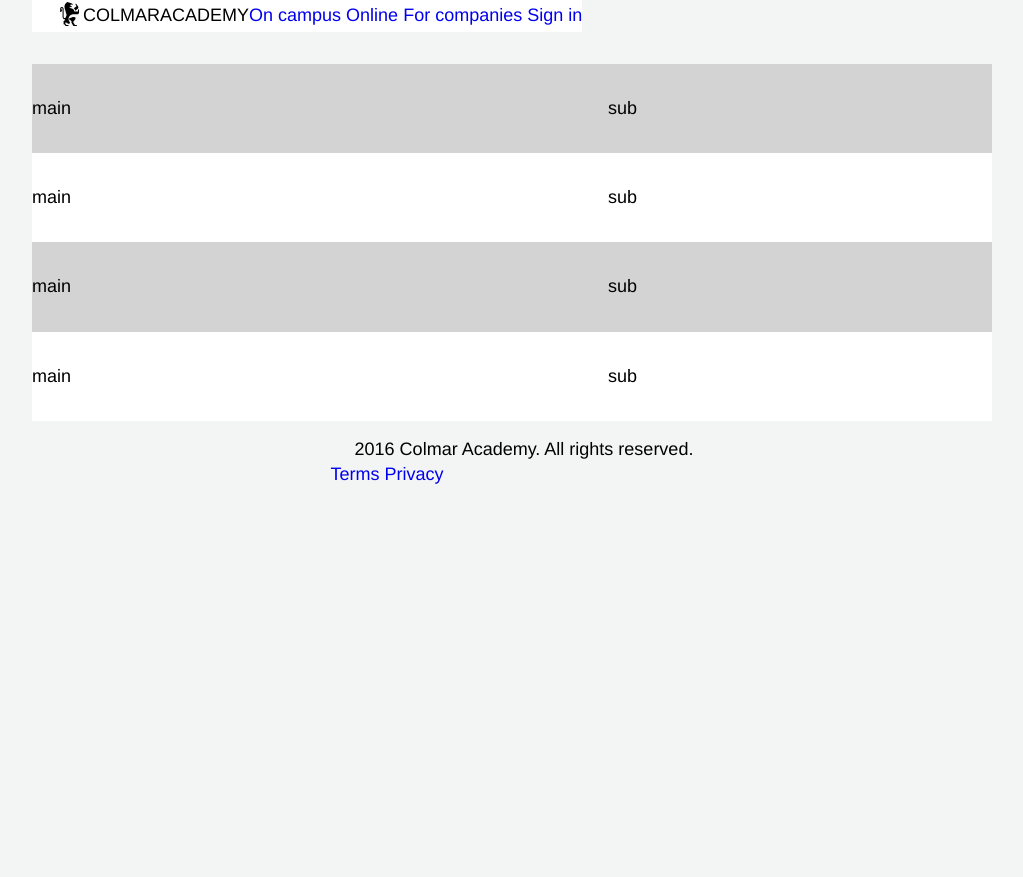
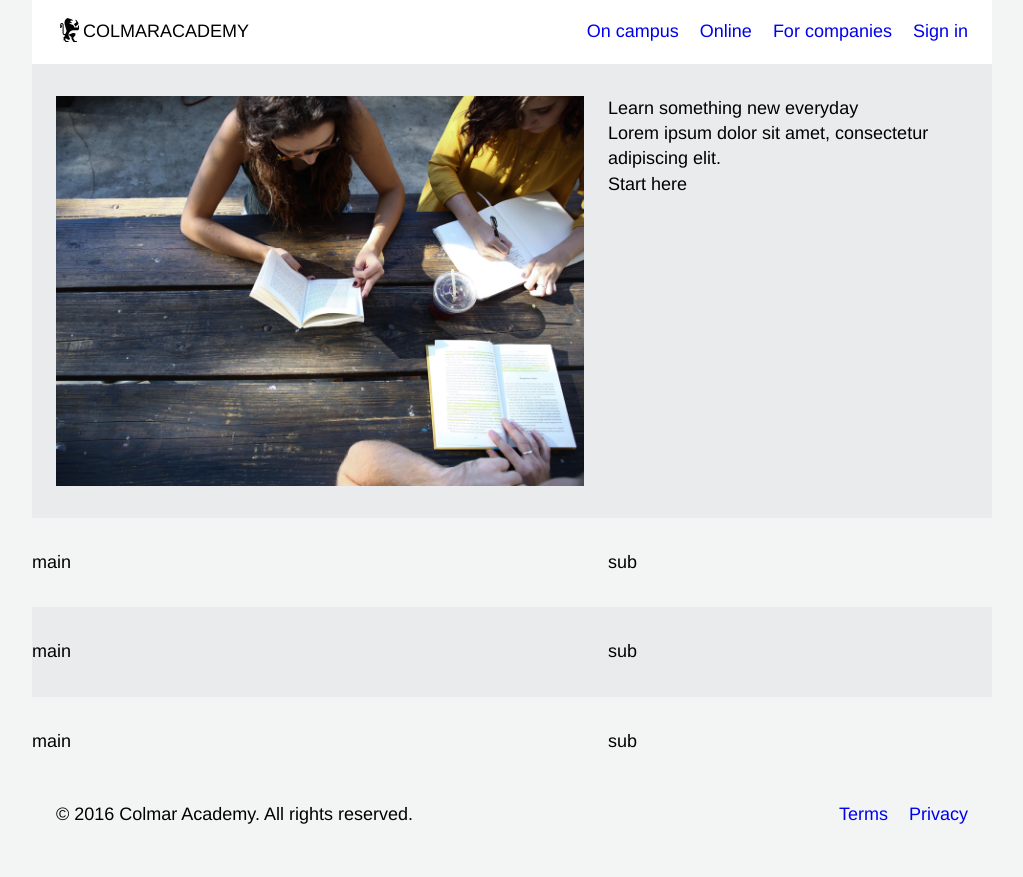
Before and after one commit to isaac-chou/colmar, a plain HTML site: page index.html in a window 1280 px wide. Shown: the whole page, without its empty margins (128-1151 px from the left). Before the commit the page ends 800 px from the top, so only its background shows below. Drawn offline with Linux system fonts and the light colour scheme.

Commit message:
banner section content added

```diff
--- a/index.html
+++ b/index.html
@@ -15,10 +15,10 @@
                     <span><strong>COLMAR</strong>ACADEMY</span>
                 </div>
                 <nav>
-                    <a href='#'><span id='label3'>On campus</span></a>
-                    <a href='#'><span id='label3'>Online</span></a>
-                    <a href='#'><span id='label3'>For companies</span></a>
-                    <a href='#'><span id='label3'>Sign in</span></a>
+                    <a href='#'><span>On campus</span></a>
+                    <a href='#'><span>Online</span></a>
+                    <a href='#'><span>For companies</span></a>
+                    <a href='#'><span>Sign in</span></a>
                 </nav>
             </div>
         </div>
@@ -29,10 +29,16 @@
         <div class="container">
             <div class="sections grey">
                 <div class="main">
-                    <span>main</span>
+                    <div class="img-container">
+                        <img src="./resources/assets/images/banner.jpg" alt='image of students studying'>
+                    </div>
                 </div>
                 <div class="sub">
-                    <span>sub</span>
+                    <div class="section">
+                        <h2>Learn something new everyday</h2>
+                        <h4>Lorem ipsum dolor sit amet, consectetur adipiscing elit.</h4>
+                        <p>Start here</p>
+                    </div>
                 </div>
             </div>
             <div class="sections white">
@@ -65,15 +71,16 @@
     <!--copyright and footer links-->
     <footer>
         <div class="container">
-            <div class="copyright">
-                <span>2016 Colmar Academy. All rights reserved.</span>
-            </div>
             <div class="footer-nav">
+                <div class="copyright">
+                    <span>© 2016 Colmar Academy. All rights reserved.</span>
+                </div>
                 <nav>
-                    <a href='#'><span id='label3'>Terms</span></a>
-                    <a href='#'><span id='label3'>Privacy</span></a>
+                    <a href='#'><span>Terms</span></a>
+                    <a href='#'><span>Privacy</span></a>
                 </nav>
             </div>
+
         </div>
     </footer>
 </body>
--- a/resources/style.css
+++ b/resources/style.css
@@ -13,18 +13,18 @@ div {
     display: block;
 }
 
-.container{
+.container {
     margin: 0 auto;
     max-width: 960px;
 }
 
 header {
-    height: 64px;
+
 }
 
 .navbar {
+    height: 64px;
     background-color: #fff;
-    position: fixed;
     z-index: 10;
     display: flex;
     align-items: center;
@@ -34,7 +34,6 @@ header {
     align-items: center;
     display: flex;
     flex-grow: 1;
-    padding: ;
 }
 
 .logo img {
@@ -43,8 +42,16 @@ header {
     margin-left: 24px;
 }
 
+nav {
+    text-align: right;
+    margin-right: 24px;
+}
+
+nav a {
+    margin-left: 16px;
+}
+
 nav span {
-    text-align: right;
     display: inline-block;
 }
 
@@ -56,8 +63,27 @@ content {
     width: 60%;
 }
 
+.img-container {
+    overflow: hidden;
+}
+
+.main .img-container {
+    margin: 0 24px;
+}
+
+.img-container img {
+    display: block;
+    max-width: 100%;
+}
+
 .sub {
     width: 40%;
+}
+
+.subsection {
+    margin: 0 16px;
+    display: flex;
+    flex-flow: column;
 }
 
 .sections {
@@ -66,21 +92,27 @@ content {
 }
 
 .grey {
-    background-color: lightgrey;
+    background-color: #eaebec;
 
 }
 
 .white {
-    background-color: #fff;
-    padding: 32px 0px;
+
 }
 
 footer {
+}
+
+.footer-nav {
     padding-top: 16px;
     padding-bottom: 50px;
     display: flex;
+    align-items: center;
 }
 
 .copyright {
     margin-left: 24px;
+    align-items: center;
+    display: flex;
+    flex-grow: 1;
 }
```
